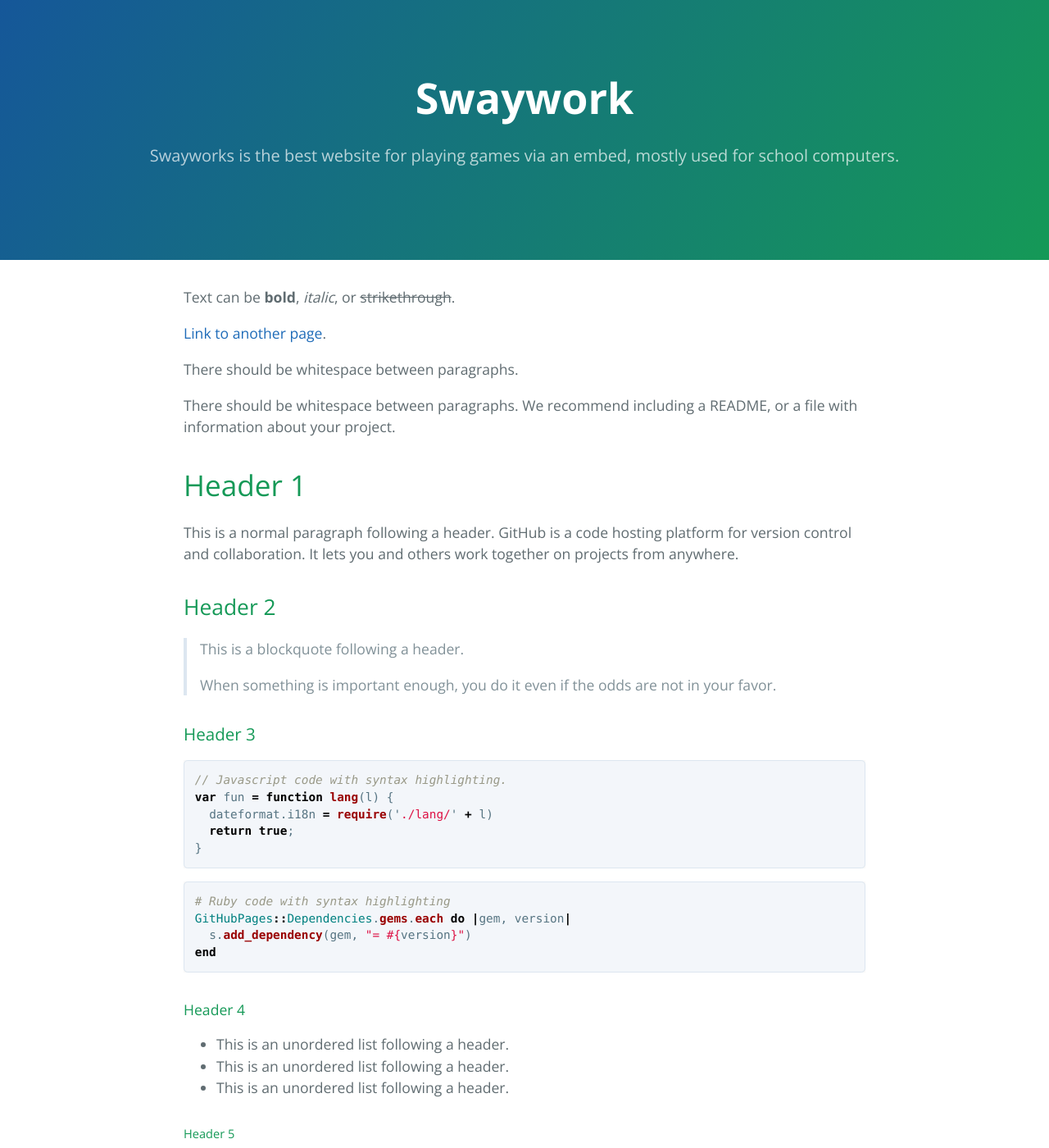
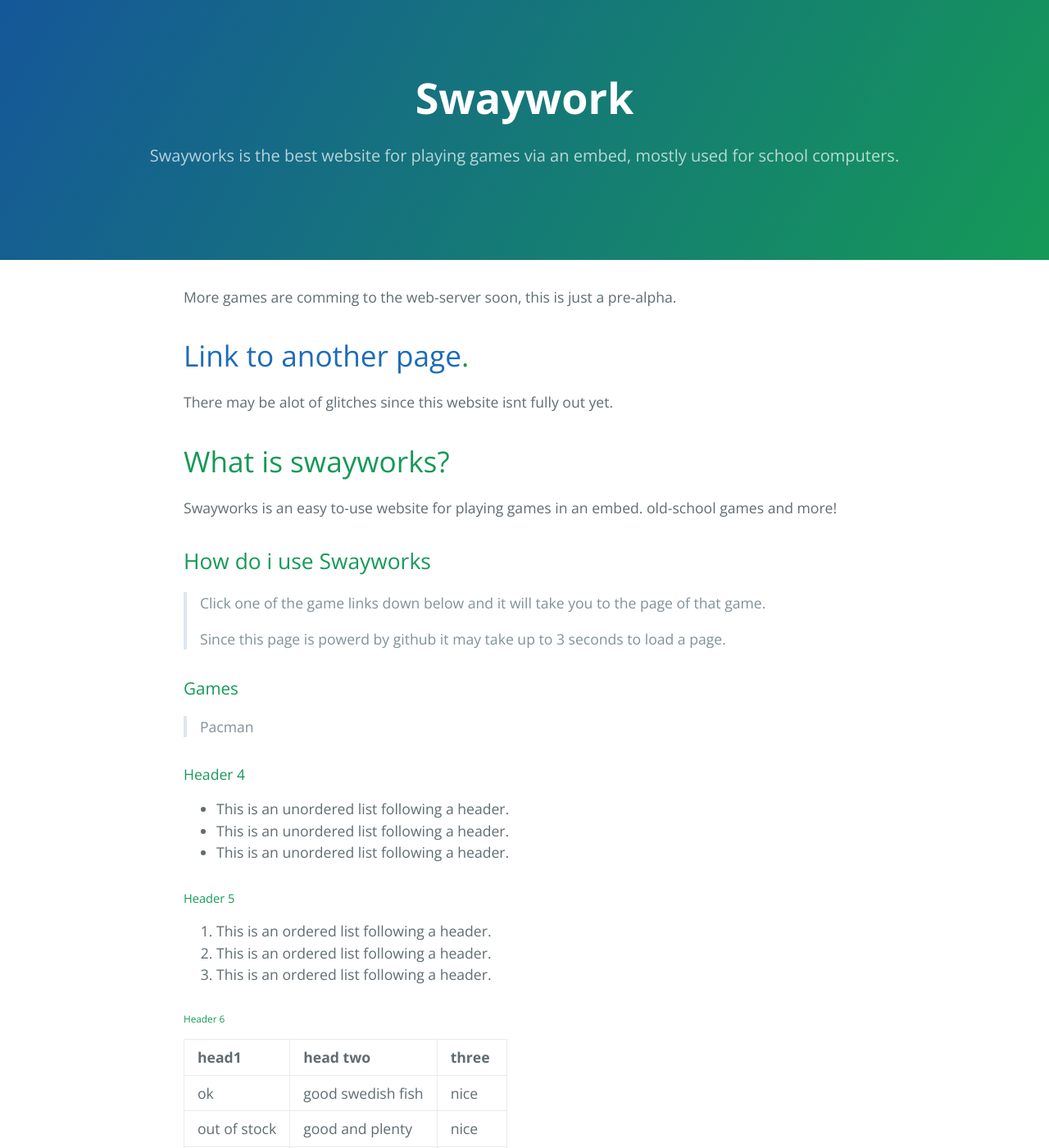
Before and after one commit to swaywork/swaywork.github.io, a Jekyll site: the page built from index.md, in a window 1280 px wide and 1400 px high. Shown: the whole window at 82% size. Built offline with Jekyll 4.4.1, drawn with Linux system fonts in a browser that asks for light colours.

Commit message:
Update index.md

````diff
--- a/index.md
+++ b/index.md
@@ -2,40 +2,27 @@
 layout: default
 ---
 
-Text can be **bold**, _italic_, or ~~strikethrough~~.
+More games are comming to the web-server soon, this is just a pre-alpha.
 
-[Link to another page](./another-page.html).
+# [Link to another page](./another-page.html).
 
-There should be whitespace between paragraphs.
+There may be alot of glitches since this website isnt fully out yet.
 
-There should be whitespace between paragraphs. We recommend including a README, or a file with information about your project.
+# What is swayworks?
 
-# Header 1
+Swayworks is an easy to-use website for playing games in an embed. old-school games and more!
 
-This is a normal paragraph following a header. GitHub is a code hosting platform for version control and collaboration. It lets you and others work together on projects from anywhere.
+## How do i use Swayworks
 
-## Header 2
+> Click one of the game links down below and it will take you to the page of that game.
+>
+> Since this page is powerd by github it may take up to 3 seconds to load a page.
 
-> This is a blockquote following a header.
+### Games
+
+> Pacman
 >
-> When something is important enough, you do it even if the odds are not in your favor.
-
-### Header 3
-
-```js
-// Javascript code with syntax highlighting.
-var fun = function lang(l) {
-  dateformat.i18n = require('./lang/' + l)
-  return true;
-}
-```
-
-```ruby
-# Ruby code with syntax highlighting
-GitHubPages::Dependencies.gems.each do |gem, version|
-  s.add_dependency(gem, "= #{version}")
-end
-```
+>
 
 #### Header 4
 
````
